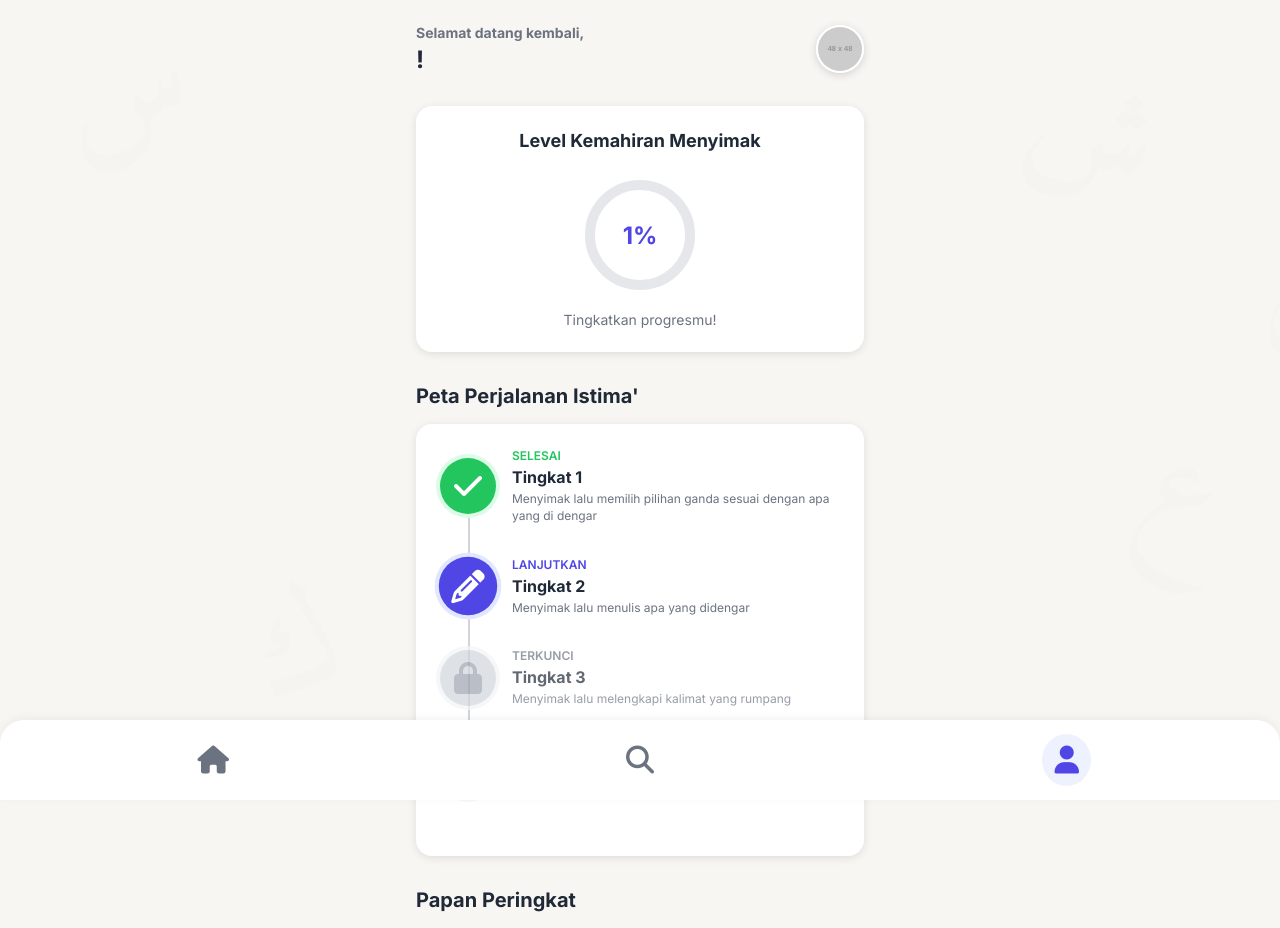
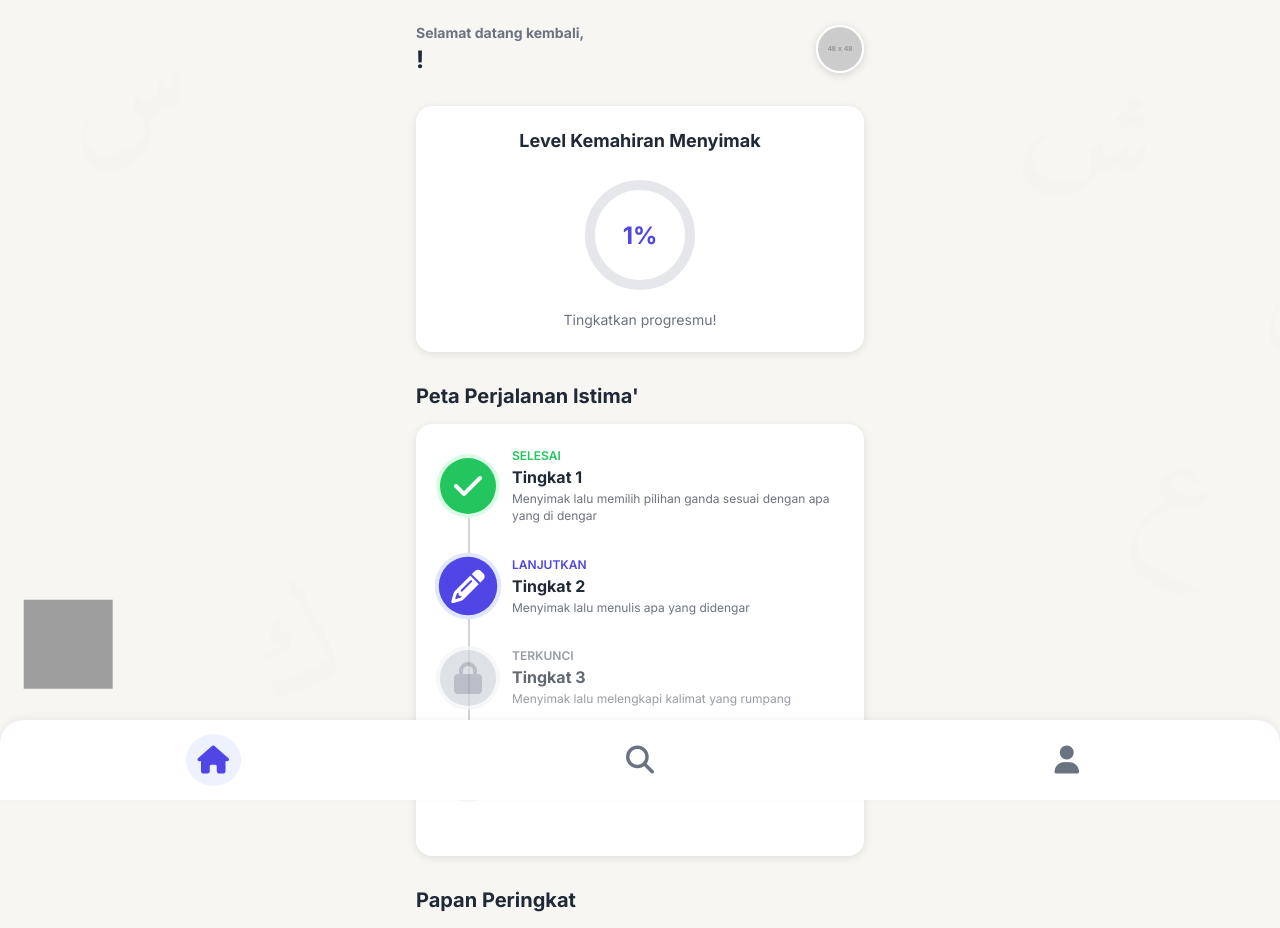
Before and after one commit to DaengForMind/earabic, a PHP site: page /pages/progress.php in a window 1280 px wide. Shown: the top 928 px of the page. Run offline with PHP 8.4, Linux system fonts and the light colour scheme; the visitor is signed in with stand-in values (Sample User, id 1); grey boxes labelled with a size stand in for pictures from a placeholder-image service; data that the repository does not hold is empty; some libraries are stand-ins or nearby versions; grey boxes are pictures that could not be loaded.

Commit message:
Update progress.php

```diff
--- a/pages/progress.php
+++ b/pages/progress.php
@@ -421,6 +421,59 @@ $conn->close();
                 font-size: 8rem;
             }
         }
+
+        /* Mascot (mobile-first) */
+        .mascot {
+            position: fixed;
+            left: 12px;
+            bottom: 96px;
+            /* di atas bottom-nav (height:80px + margin) */
+            width: 64px;
+            height: 64px;
+            z-index: 60;
+            /* > .bottom-nav (50) */
+            pointer-events: none;
+            /* tidak mengganggu interaksi */
+            -webkit-user-select: none;
+            user-select: none;
+            transform-origin: 50% 50%;
+            animation: mascot-bob 3s ease-in-out infinite;
+        }
+
+        /* sedikit lebih besar pada layar >= 640px */
+        @media (min-width: 640px) {
+            .mascot {
+                left: 24px;
+                bottom: 110px;
+                width: 88px;
+                height: 88px;
+            }
+        }
+
+        /* bobbing animation — durasi 3s loop */
+        @keyframes mascot-bob {
+            0% {
+                transform: translateY(0) scale(1);
+                opacity: 1;
+            }
+
+            50% {
+                transform: translateY(-6px) scale(1.02);
+                opacity: 1;
+            }
+
+            100% {
+                transform: translateY(0) scale(1);
+                opacity: 1;
+            }
+        }
+
+        /* Respect prefers-reduced-motion */
+        @media (prefers-reduced-motion: reduce) {
+            .mascot {
+                animation: none;
+            }
+        }
     </style>
 </head>
 <body>
@@ -541,7 +594,7 @@ $conn->close();
 
     <!-- Bottom Navigation -->
     <nav class="bottom-nav">
-        <a href="progress.php" class="nav-item">
+        <a href="progress.php" class="nav-item active">
             <div class="nav-icon-bg">
                 <i class="fas fa-home nav-icon"></i>
             </div>
@@ -551,12 +604,15 @@ $conn->close();
                 <i class="fas fa-search nav-icon"></i>
             </div>
         </a>
-        <a href="profile.php" class="nav-item active">
+        <a href="profile.php" class="nav-item">
             <div class="nav-icon-bg">
                 <i class="fas fa-user nav-icon"></i>
             </div>
         </a>
     </nav>
+
+    <!-- Mascot GIF (fixed left-bottom, mobile-first) -->
+    <img src="../assets/images/maskot.gif" alt="Maskot" class="mascot" aria-hidden="true" loading="lazy">
 
     <script>
         // Animate circular progress
```
